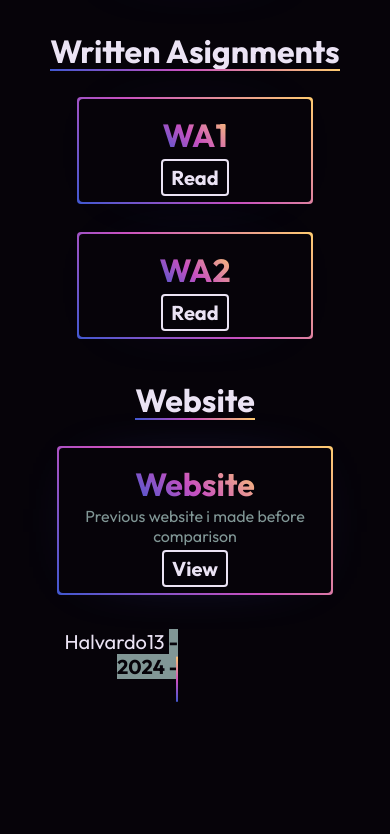
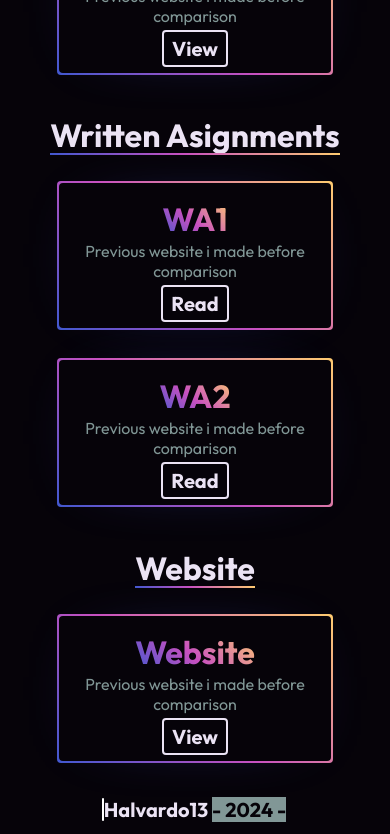
Before and after one commit to halvardo13/portfolio, a plain HTML site: page pages/index_work.html in a window 390 px wide. Shown: the part 738-1572 px from the top of the page. Before the commit the page ends 1449 px from the top, so only its background shows below. Drawn offline with Linux system fonts and the light colour scheme.

Commit message:
responsivity mostly done!

```diff
--- a/CSS/style.scss
+++ b/CSS/style.scss
@@ -1,9 +1,11 @@
-
-
+/*Define colors*/
 $backcoundColor : #060309;
 $textColor_1 : #ebe3f4;
 $textColor_2 : #819796;
-
+$gradColor1 : #4158D0;
+$gradColor2 : #C850C0;
+$gradColor3 : #FFCC70;
+$globalGradient : linear-gradient(43deg, $gradColor1 0%, $gradColor2 46%, $gradColor3 100%);
 /*Magins*/
 $navMargin : 128px;
 $mainContentMargingTop : 96px;
@@ -15,29 +17,14 @@ $cardBorderCol : #FFCC70;
 $fSizeSmall : 20px;
 $fSizeMedium : 32px;
 $fSizeLarge : 48px;
-/*Screen adjustment to fonts*/
-$screenfSizeSmall : 20px;
-$screenfSizeMedium : 32px;
-$screenfSizeLarge : 48px;
-
-
-$fSizeLogo : 32px;
-$fSizeNav : 20px;
-$fSizeh1 : 48px;
-
 
 /*Other designs that should remain consistent*/
 $textBoxWidth : 500px;
-
 $borderRad : 4px;
 $lineAndBorderWidth : 2px;
 $transitionSpd : 0.2s;
 
-$gradColor1 : #4158D0;
-$gradColor2 : #C850C0;
-$gradColor3 : #FFCC70;
-$globalGradient : linear-gradient(43deg, $gradColor1 0%, $gradColor2 46%, $gradColor3 100%);
-
+/**/
 @mixin hoverEffectLine($pos) {
     content: "";
     height: 100%;
@@ -69,9 +56,6 @@ $globalGradient : linear-gradient(43deg, $gradColor1 0%, $gradColor2 46%, $gradC
 
     background-color: #4158D0;
     background-image: $globalGradient;
-
-
-
     /*A fade in animation is needed for the this line effect.
     Without the fade in, clicking links on the nav bar would feel a bit janky since the line would snap
     instantly and than back again becuse user is still hovering. Fading the line in helped alot.
@@ -82,14 +66,13 @@ $globalGradient : linear-gradient(43deg, $gradColor1 0%, $gradColor2 46%, $gradC
     animation-duration: $animStart;
     animation-fill-mode: forwards;
 }
-
+/*Keyframes to use for animating in the line effects*/
 @keyframes navLineFadein {
     0% {opacity: 0}
     25% {opacity: 0}
     100% {opacity: 100;}
 }
 @keyframes headerLines {
-    /*Delay a small amout from opacity fade*/
     0% {width: 0%}
     75% {width: 0%}
     100% {width: 100%}
@@ -194,6 +177,9 @@ body {
 .navLink:hover {
     background-color: $textColor_1;
     color: $backcoundColor;
+}
+.linkInText {
+    margin: 16px;
 }
 .currentLinkAt {
     color: $gradColor3;
@@ -396,30 +382,37 @@ section {
     flex-flow: column;
 }
 
-
+/*Footer deisgn*/
 footer {
+    display: flex;
     margin: 0;
     margin-left: 48px;
-    text-align: right;
-    width: fit-content;
+    margin-right: 48px;
     margin-bottom: 32px;
+    position: relative;
+    /*Same effect as logo*/
     p {
         position: relative;
         font-size: $fSizeSmall;
-        width: 130px;
+        font-weight: bold;
+        width: fit-content;
+        border-radius: $borderRad;
     }
     p::after {
-        @include hoverEffectLine(0%);
+        @include hoverEffectLine(100%);
+        background-color: white;
+        background-image: none;
     }
     p:hover::after {
-        right: 100%;
+        right: 0%;
+    }
+    p:hover {
+        background-color: $textColor_1;
+        color: $backcoundColor;
     }
 }
 
-
 /*Breakpoints for differing screen sizes*/
-
-
 @media only screen and (max-width: 1500px) {
     /*Smaller margin to start main content*/
     main {
@@ -459,6 +452,9 @@ footer {
     h2 {
         margin-left: 0px;
     }
+    footer {
+        justify-content: center;
+    }
 }
 @media only screen and (max-width: 1180px) {
     main {
@@ -470,6 +466,9 @@ footer {
     }
     .cardContainer {
         justify-content: center;
+    }
+    .linkInText {
+        margin: 0px;
     }
 }
 @media only screen and (max-width: 630px) {
@@ -489,11 +488,3 @@ footer {
     }
 
 }
-
-/*Breakpoints*/
-@media only screen and (max-width: 600px) {
-
-}
-@media only screen and (min-width: 600px) {
-
-}
--- a/pages/index_work.html
+++ b/pages/index_work.html
@@ -32,12 +32,14 @@
             <div class="cardContainer">
                 <div class="card">
                     <p class="cardName">CA1</p>
+                    <p class="cardDesc">Previous website i made before comparison</p>
                     <div class="cardLinksContainer">
                         <a href="https://dikult105.k.uib.no/2024H/students/hamje5522/CA1/" target="_blank">View</a>
                     </div>
                 </div>
                 <div class="card">
                     <p class="cardName">CA2</p>
+                    <p class="cardDesc">Previous website i made before comparison</p>
                     <div class="cardLinksContainer">
                         <a href="https://dikult105.k.uib.no/2024H/students/hamje5522/CA2/" target="_blank">View</a>
                     </div>
@@ -51,12 +53,14 @@
             <div class="cardContainer">
                 <div class="card">
                     <p class="cardName">WA1</p>
+                    <p class="cardDesc">Previous website i made before comparison</p>
                     <div class="cardLinksContainer">
                         <a href="./index_wa1.html">Read</a>
                     </div>
                 </div>
                 <div class="card">
                     <p class="cardName">WA2</p>
+                    <p class="cardDesc">Previous website i made before comparison</p>
                     <div class="cardLinksContainer">
                         <a href="./index_wa2.html">Read</a>
                     </div>
@@ -72,7 +76,7 @@
                     <p class="cardName">Website</p>
                     <p class="cardDesc">Previous website i made before comparison</p>
                     <div class="cardLinksContainer">
-                        <a href="https://halvardo.no/">View</a>
+                        <a href="https://halvardo.no/" target="_blank">View</a>
                     </div>
                 </div>
             </div>
```
Also changed, not shown: index.html (+1 -1 lines), pages/index_wa1.html (+3 -3 lines), pages/index_wa2.html (+1 -1 lines), CSS/style.css, 1 other file.
